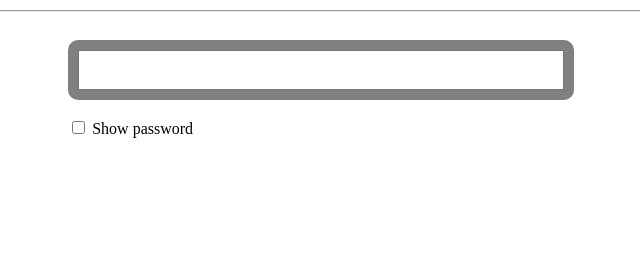
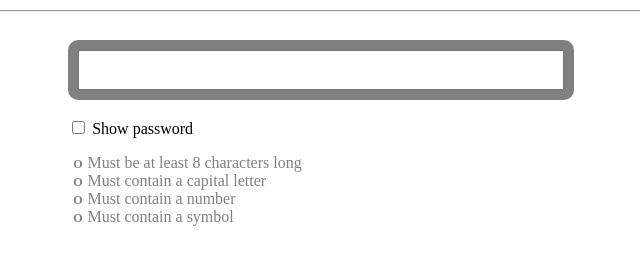
Before and after one commit to asianhaydenxd/password-checker, a plain HTML site: page index.html in a window 1280 px wide. Shown: the part 225-490 px from the top of the page, without its empty margins (319-959 px from the left). Drawn offline with Linux system fonts and the light colour scheme.

Commit message:
Add password tests text

```diff
--- a/index.html
+++ b/index.html
@@ -20,7 +20,12 @@
         <input type="checkbox" id="visibility" onchange="toggleVisibility()">
         <label for="visibility">Show password</label>
         <div id="tests">
-
+            <ul>
+                <li class="fail"><span class="status">O</span>Must be at least 8 characters long</li>
+                <li class="fail"><span class="status">O</span>Must contain a capital letter</li>
+                <li class="fail"><span class="status">O</span>Must contain a number</li>
+                <li class="fail"><span class="status">O</span>Must contain a symbol</li>
+            </ul>
         </div>
     </div>
 </body>
--- a/style.css
+++ b/style.css
@@ -30,3 +30,24 @@
     box-sizing: border-box;
     text-align: center;
 }
+
+#tests ul {
+    list-style-type: none;
+    padding-left: 0;
+}
+
+#tests ul li {
+    color: gray;
+    font-size: 16px;
+}
+
+#tests ul li.pass {
+    color: green;
+}
+
+#tests ul li .status {
+    font-size: 12px;
+    font-weight: bold;
+    padding: 5px;
+    vertical-align: middle;
+}
```
